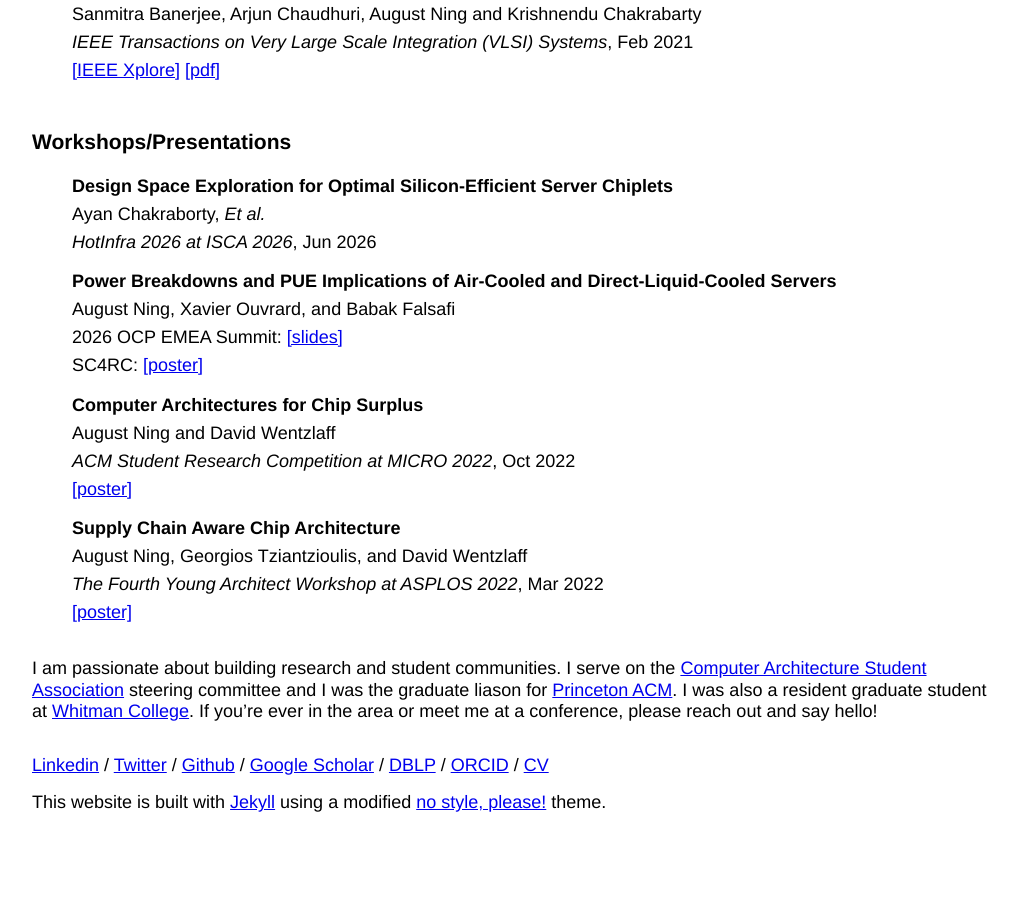
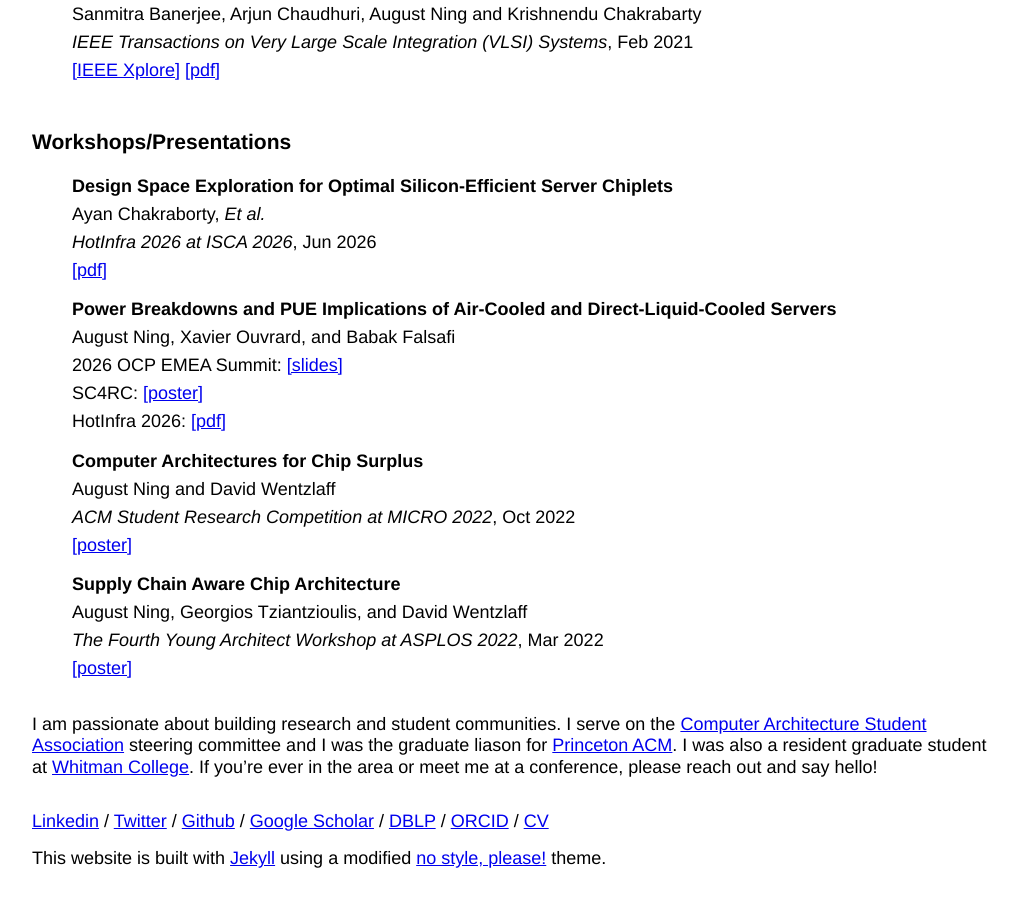
Before and after one commit to AugustNing/augustning.github.io, a Jekyll site: the page built from index.md, in a window 1280 px wide and 900 px high, scrolled down 2872 px. Shown: the whole window, without its empty margins (124-1142 px from the left). Built offline with Jekyll 4.4.1, drawn with Linux system fonts in a browser that asks for light colours; before the commit the page ends 3734 px from its top, so only the background shows below that.

Commit message:
hotinfra stuff

```diff
--- a/index.md
+++ b/index.md
@@ -140,7 +140,7 @@ Closer to traditional computer architecture, I am interested in energy and cost
 	<li><b>Design Space Exploration for Optimal Silicon-Efficient Server Chiplets</b></li>
 	<li>Ayan Chakraborty, <i>Et al.</i></li>
 	<li><i>HotInfra 2026 at ISCA 2026</i>, Jun 2026</li>
-	<!-- <li><a href="assets/papers/optimal-server-chiplets-hotinfra-2026.pdf">[pdf]</a></li> -->
+	<li><a href="assets/papers/optimal-server-chiplets-hotinfra-2026.pdf">[pdf]</a></li>
 </ul>
 
 
@@ -149,7 +149,7 @@ Closer to traditional computer architecture, I am interested in energy and cost
 	<li>August Ning, Xavier Ouvrard, and Babak Falsafi</li>
 	<li>2026 OCP EMEA Summit: <a href="assets/papers/server-power-measurement-ocp-emea-2026.pdf">[slides]</a></li>
 	<li>SC4RC: <a href="assets/papers/server-power-measurement-sc4rc-2026.pdf">[poster]</a></li>
-	<!-- <li>HotInfra 2026: <a href="assets/papers/server-power-measurement-hotinfra-2026.pdf">[pdf]</a></li> -->
+	<li>HotInfra 2026: <a href="assets/papers/server-power-measurement-hotinfra-2026.pdf">[pdf]</a></li>
 </ul>
 
 <ul class='no_marker'>
```
Also changed, not shown: 1 other file.
